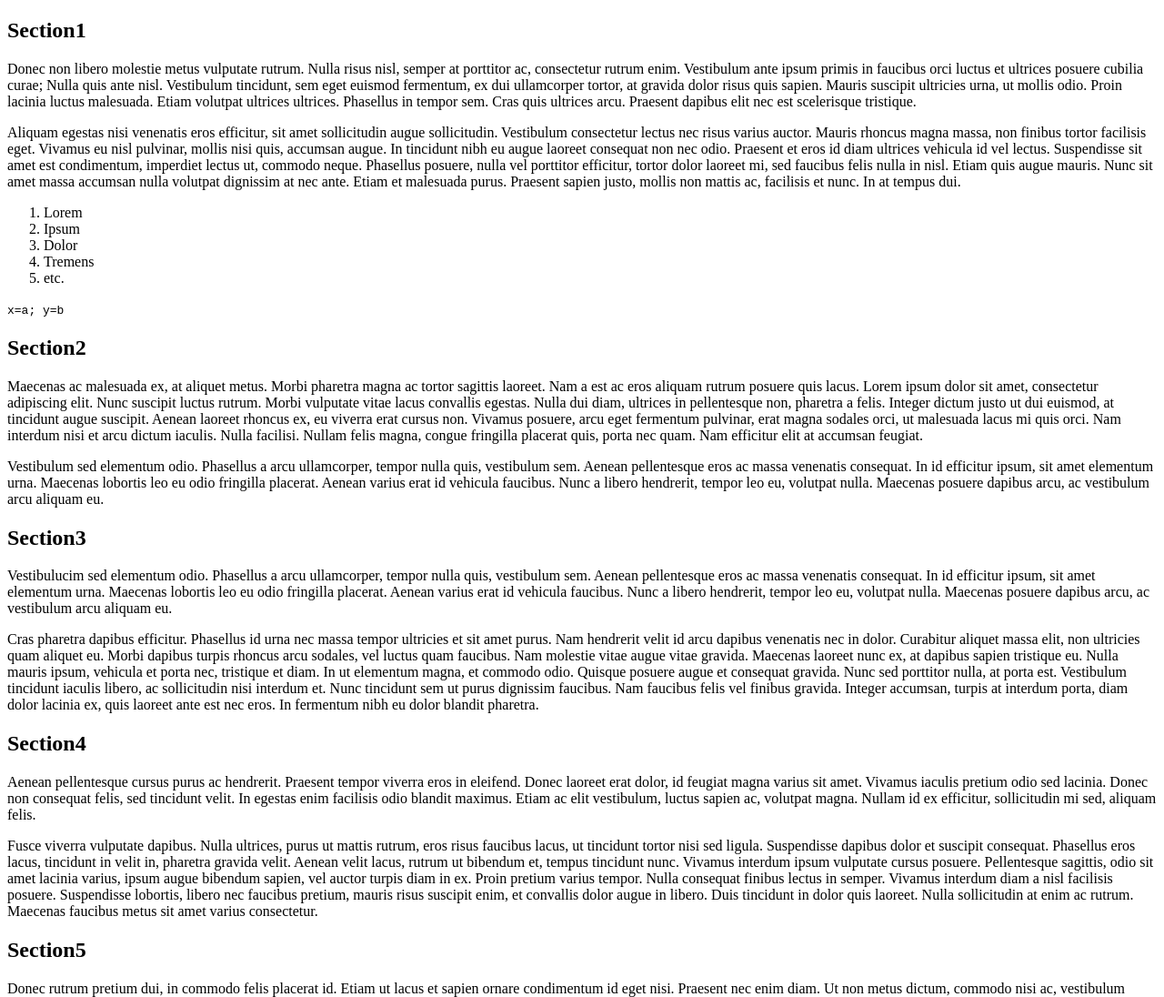
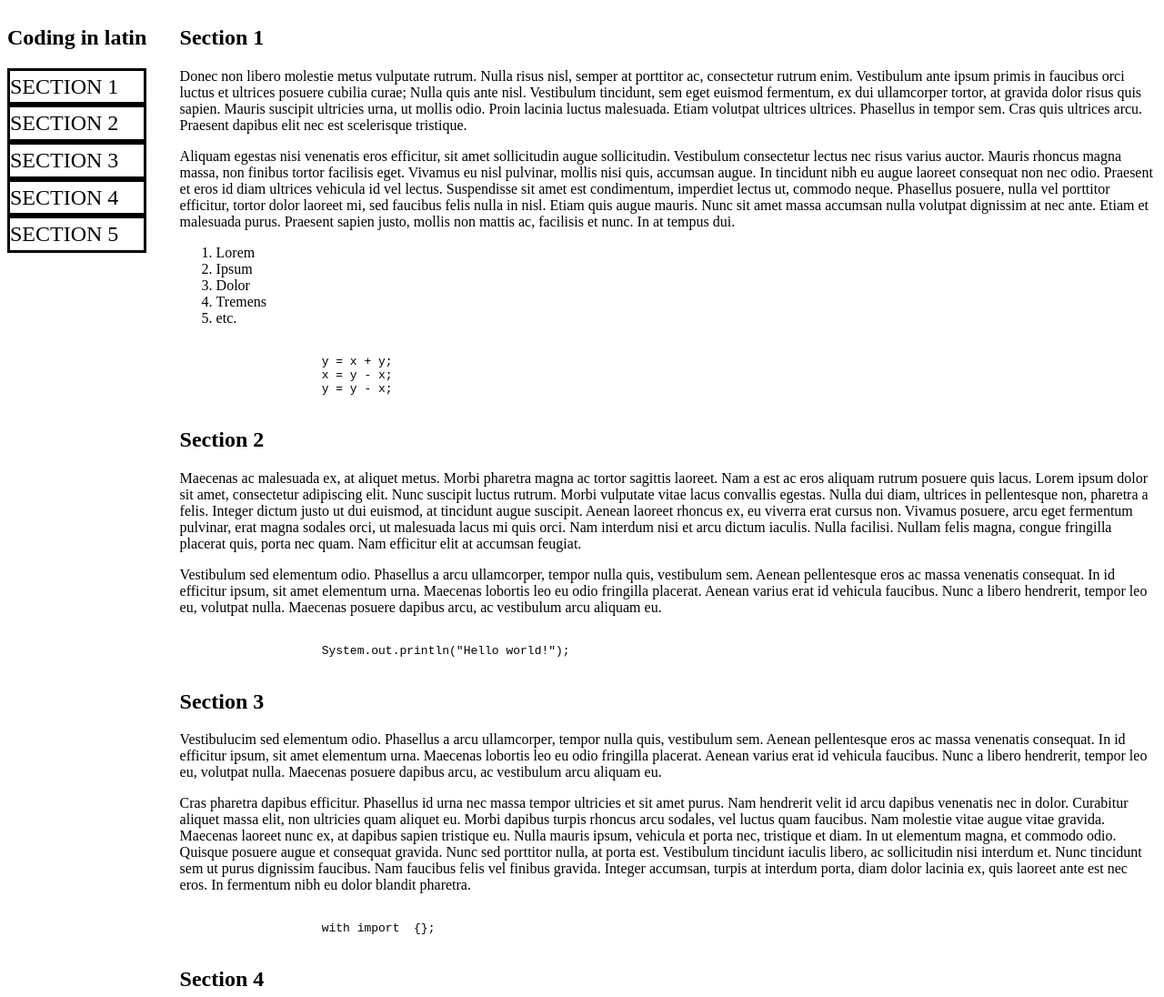
Before and after one commit to huuff/freecodecamp, a plain HTML site: page technical-documentation/index.html in a window 1280 px wide. Shown: the top 1096 px of the page at 91% size. Drawn offline with Linux system fonts and the light colour scheme; files that its build step writes are made by us from their sources.

Commit message:
did technical documentation

```diff
--- a/technical-documentation/index.html
+++ b/technical-documentation/index.html
@@ -6,10 +6,26 @@
 
     <body>
         <script src="https://cdn.freecodecamp.org/testable-projects-fcc/v1/bundle.js"></script>
+        <div id="flex-navbar">
+            <nav id="navbar">
+                <header>
+                    <h2>Coding in latin</h2>
+                </header>
+                <div id="navbar-content">
+                    <a href="#Section_1" class="nav-link">Section 1</a>
+                    <a href="#Section_2" class="nav-link">Section 2</a>
+                    <a href="#Section_3" class="nav-link">Section 3</a>
+                    <a href="#Section_4" class="nav-link">Section 4</a>
+                    <a href="#Section_5" class="nav-link">Section 5</a>
+                </div>
+            </nav>
+        </div>
+
         <main id="main-doc">
-            <section class="main-section" id="Section1">
+
+            <section class="main-section" id="Section_1">
                 <header>
-                    <h1>Section1</h1>
+                    <h1>Section 1</h1>
                 </header>
                 <p>Donec non libero molestie metus vulputate rutrum. Nulla risus nisl, semper at porttitor ac, consectetur rutrum enim. Vestibulum ante ipsum primis in faucibus orci luctus et ultrices
                     posuere cubilia curae; Nulla quis ante nisl. Vestibulum tincidunt, sem eget euismod fermentum, ex dui ullamcorper tortor, at gravida dolor risus quis sapien. Mauris suscipit ultricies
@@ -29,14 +45,15 @@
                 </ol>
 
                 <code>
-                    x=a;
-                    y=b
+                    y = x + y;
+                    x = y - x;
+                    y = y - x;
                 </code>
             </section>
 
-            <section class="main-section" id="Section2">
+            <section class="main-section" id="Section_2">
                 <header>
-                    <h1>Section2</h1>
+                    <h1>Section 2</h1>
                 </header>
                 <p>Maecenas ac malesuada ex, at aliquet metus. Morbi pharetra magna ac tortor sagittis laoreet. Nam a est ac eros aliquam rutrum posuere quis lacus. Lorem ipsum dolor sit amet,
                     consectetur adipiscing elit. Nunc suscipit luctus rutrum. Morbi vulputate vitae lacus convallis egestas. Nulla dui diam, ultrices in pellentesque non, pharetra a felis.
@@ -46,11 +63,15 @@
                 <p>Vestibulum sed elementum odio. Phasellus a arcu ullamcorper, tempor nulla quis, vestibulum sem. Aenean pellentesque eros ac massa venenatis consequat. In id efficitur ipsum, sit amet
                     elementum urna. Maecenas lobortis leo eu odio fringilla placerat. Aenean varius erat id vehicula faucibus. Nunc a libero hendrerit, tempor leo eu, volutpat nulla. Maecenas posuere
                     dapibus arcu, ac vestibulum arcu aliquam eu. </p>
+
+                <code>
+                    System.out.println("Hello world!");
+                </code>
             </section>
 
-            <section class="main-section" id="Section3">
+            <section class="main-section" id="Section_3">
                 <header>
-                    <h1>Section3</h1>
+                    <h1>Section 3</h1>
                 </header>
                 <p>Vestibulucim sed elementum odio. Phasellus a arcu ullamcorper, tempor nulla quis, vestibulum sem. Aenean pellentesque eros ac massa venenatis consequat. In id efficitur ipsum, sit amet
                     elementum urna. Maecenas lobortis leo eu odio fringilla placerat. Aenean varius erat id vehicula faucibus. Nunc a libero hendrerit, tempor leo eu, volutpat nulla. Maecenas posuere
@@ -60,11 +81,15 @@
                     tristique eu. Nulla mauris ipsum, vehicula et porta nec, tristique et diam. In ut elementum magna, et commodo odio. Quisque posuere augue et consequat gravida. Nunc sed porttitor nulla,
                     at porta est. Vestibulum tincidunt iaculis libero, ac sollicitudin nisi interdum et. Nunc tincidunt sem ut purus dignissim faucibus. Nam faucibus felis vel finibus gravida. Integer
                     accumsan, turpis at interdum porta, diam dolor lacinia ex, quis laoreet ante est nec eros. In fermentum nibh eu dolor blandit pharetra. </p>
+
+                <code>
+                    with import <nixpkgs> {};
+                </code>
             </section>
 
-            <section class="main-section" id="Section4">
+            <section class="main-section" id="Section_4">
                 <header>
-                    <h1>Section4</h1>
+                    <h1>Section 4</h1>
                 </header>
                 <p>Aenean pellentesque cursus purus ac hendrerit. Praesent tempor viverra eros in eleifend. Donec laoreet erat dolor, id feugiat magna varius sit amet. Vivamus iaculis pretium odio sed
                     lacinia. Donec non consequat felis, sed tincidunt velit. In egestas enim facilisis odio blandit maximus. Etiam ac elit vestibulum, luctus sapien ac, volutpat magna. Nullam id ex
@@ -74,11 +99,15 @@
                     Pellentesque sagittis, odio sit amet lacinia varius, ipsum augue bibendum sapien, vel auctor turpis diam in ex. Proin pretium varius tempor. Nulla consequat finibus lectus in semper.
                     Vivamus interdum diam a nisl facilisis posuere. Suspendisse lobortis, libero nec faucibus pretium, mauris risus suscipit enim, et convallis dolor augue in libero. Duis tincidunt in dolor
                     quis laoreet. Nulla sollicitudin at enim ac rutrum. Maecenas faucibus metus sit amet varius consectetur. </p>
+
+                <code>
+                    command || fail
+                </code>
             </section>
 
-            <section class="main-section" id="Section5">
+            <section class="main-section" id="Section_5">
                 <header>
-                    <h1>Section5</h1>
+                    <h1>Section 5</h1>
                 </header>
                 <p>Donec rutrum pretium dui, in commodo felis placerat id. Etiam ut lacus et sapien ornare condimentum id eget nisi. Praesent nec enim diam. Ut non metus dictum, commodo nisi ac,
                     vestibulum purus. Pellentesque eu ligula sem. Suspendisse potenti. Aliquam efficitur turpis nec interdum commodo. Nunc interdum laoreet tortor, non venenatis felis commodo ac. Proin
@@ -89,7 +118,12 @@
                     tincidunt felis ac scelerisque eleifend. Ut suscipit lectus diam, eu fermentum sem lacinia eget. Suspendisse vitae aliquam mauris. In id metus sed felis mattis ornare pretium vel eros.
                     Nullam faucibus ante vel felis mattis, et accumsan velit sagittis. Donec nec erat semper, facilisis mauris sit amet, posuere arcu. Cras vel semper odio. Aliquam erat volutpat. Fusce
                     rhoncus tortor elementum neque ultrices rutrum. </p>
+
+                <code>
+                    echo "Hello $USER"
+                </code>
             </section>
+
         </main>
     </body>
 </html>
--- /dev/null
+++ b/technical-documentation/style.css
@@ -0,0 +1,50 @@
+code {
+    white-space: pre-wrap;
+    display: block;
+}
+
+#flex-navbar {
+    margin: 0 15% 0 0;
+}
+
+#navbar {
+    display: flex;
+    flex-direction: column;
+    position: fixed;
+    /* top: 0; */
+    /* left: 0; */
+    justify-content: space-between;
+}
+
+body {
+    display: flex;
+    flex-direction: row;
+}
+
+.nav-link {
+    padding: 2.5% 0;
+    border-style: solid;
+    text-transform: uppercase;
+    font-size: 24px;
+    text-decoration: none;
+    color: inherit;
+}
+
+#navbar-content {
+    display: flex;
+    flex-direction: column;
+}
+
+.nav-link:hover {
+    background-color: black;
+    color: white;
+}
+
+@media only screen and (max-width: 1000px) {
+    #navbar {
+        display: none;
+    }
+    #flex-navbar {
+        display: none;
+    }
+}
```
Also changed, not shown: technical-documentation/TODO.md (added, +2 -0 lines).
